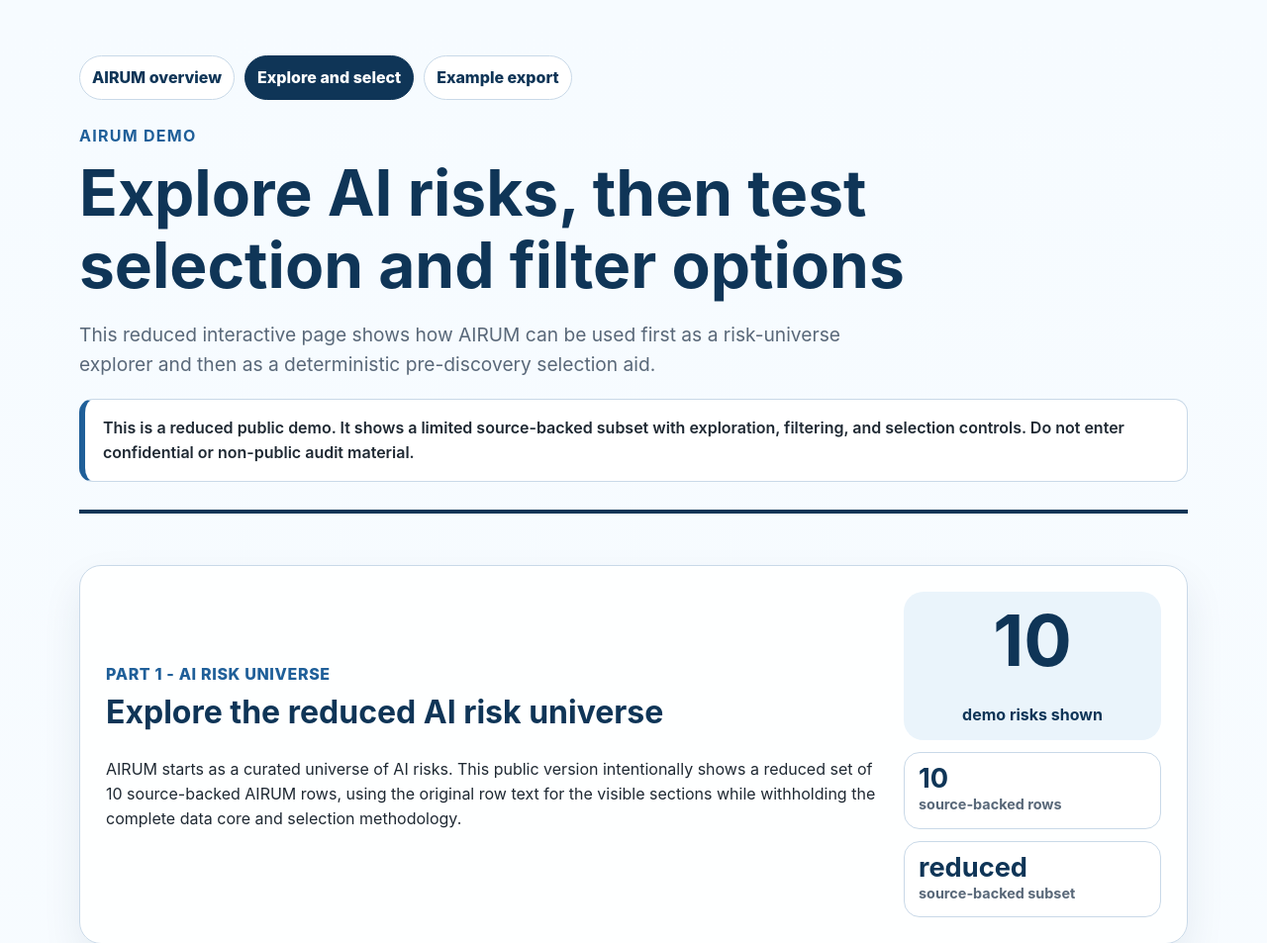
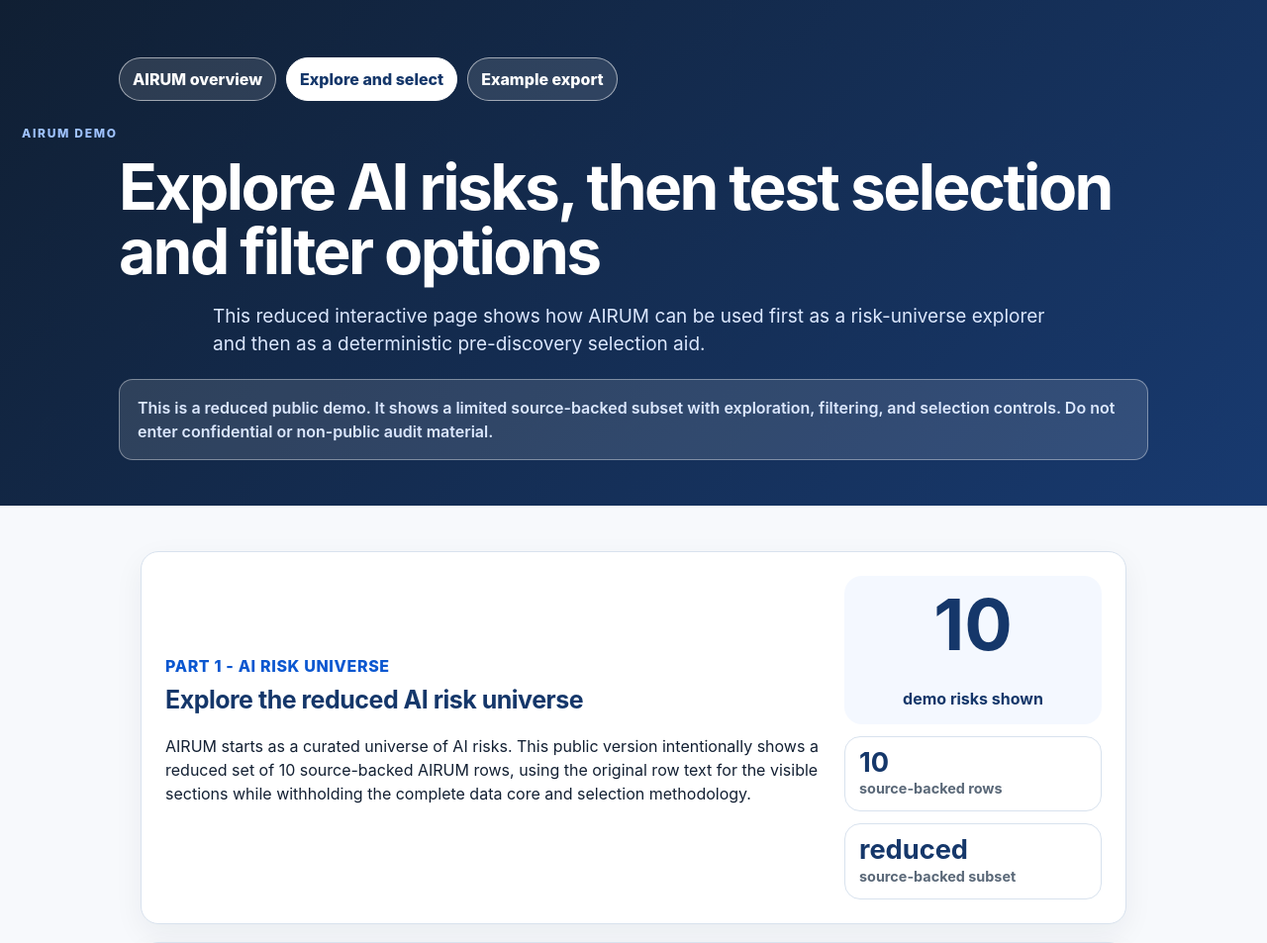
Before and after one commit to busera/AIRUM-public-demo, a plain HTML site: page explore/index.html in a window 1280 px wide. Shown: the top 953 px of the page at 99% size. Drawn offline with Linux system fonts and the light colour scheme.

Commit message:
style: align explore page with AIRUM overview theme

```diff
--- a/explore/css/styles.css
+++ b/explore/css/styles.css
@@ -1,11 +1,13 @@
- :root {
-  --blue-900: #0f3557;
-  --blue-700: #1f5f99;
-  --blue-100: #eaf4fb;
-  --blue-050: #f6fbff;
-  --ink: #1f2933;
-  --muted: #596879;
-  --line: #c9d9e8;
+:root {
+  --ink: #132033;
+  --muted: #5a6878;
+  --line: #d8e2ee;
+  --blue: #1f5eff;
+  --blue-900: #15376a;
+  --blue-700: #0b57d0;
+  --blue-100: #f5f8ff;
+  --blue-050: #f4f8ff;
+  --bg: #f7f9fc;
   --white: #ffffff;
 }
 
@@ -13,27 +15,42 @@
 
 body {
   margin: 0;
-  font-family: Inter, ui-sans-serif, system-ui, -apple-system, BlinkMacSystemFont, "Segoe UI", sans-serif;
+  font-family: -apple-system, BlinkMacSystemFont, "Segoe UI", Inter, Arial, sans-serif;
   color: var(--ink);
-  background: linear-gradient(180deg, var(--blue-050), var(--white));
-  line-height: 1.55;
-}
-
-.hero, main, footer {
-  width: min(1120px, calc(100% - 32px));
-  margin: 0 auto;
+  background: var(--bg);
+  line-height: 1.5;
 }
 
 .hero {
-  padding: 56px 0 28px;
-  border-bottom: 4px solid var(--blue-900);
+  background: linear-gradient(135deg, #101f33, #183a70);
+  color: var(--white);
+  padding: 58px 22px 46px;
+}
+
+.hero > *, main, footer > * {
+  max-width: 1040px;
+  margin-left: auto;
+  margin-right: auto;
+}
+
+main {
+  max-width: 1040px;
+  margin: 0 auto;
+  padding: 28px 22px 48px;
+}
+
+footer {
+  color: var(--muted);
+  border-top: 1px solid var(--line);
+  padding: 20px 22px 34px;
 }
 
 .eyebrow {
   margin: 0 0 8px;
-  color: var(--blue-700);
-  font-weight: 700;
-  letter-spacing: 0.08em;
+  color: #9fc2ff;
+  font-size: 12px;
+  font-weight: 800;
+  letter-spacing: .14em;
   text-transform: uppercase;
 }
 
@@ -46,47 +63,52 @@
 }
 .demo-nav a {
   display: inline-block;
-  padding: 9px 12px;
-  border: 1px solid var(--line);
+  padding: 9px 13px;
+  border: 1px solid rgba(255,255,255,.55);
   border-radius: 999px;
-  background: var(--white);
-  color: var(--blue-900);
+  background: rgba(255,255,255,.12);
+  color: var(--white);
   font-weight: 800;
   text-decoration: none;
 }
 .demo-nav a[aria-current="page"] {
-  background: var(--blue-900);
-  color: var(--white);
-  border-color: var(--blue-900);
+  background: var(--white);
+  color: var(--blue-900);
+  border-color: var(--white);
 }
 footer a { color: var(--blue-700); font-weight: 800; }
 
 h1, h2, h3 { color: var(--blue-900); line-height: 1.15; }
-h1 { max-width: 860px; margin: 0; font-size: clamp(2.2rem, 5vw, 4.4rem); }
-h2 { margin-top: 0; font-size: clamp(1.45rem, 2.6vw, 2rem); }
+h1 {
+  max-width: 860px;
+  margin: 12px 0;
+  color: var(--white);
+  font-size: clamp(2.25rem, 5vw, 4.4rem);
+  line-height: 1.02;
+  letter-spacing: -.04em;
+}
+h2 { margin-top: 0; font-size: 25px; letter-spacing: -.02em; }
 h3 { margin-bottom: 8px; }
 
-.lede { max-width: 820px; font-size: 1.2rem; color: var(--muted); }
+.lede { max-width: 850px; font-size: 19px; color: #dce8ff; }
 
 .boundary {
   margin-top: 20px;
   padding: 16px 18px;
-  border: 1px solid var(--line);
-  border-left: 6px solid var(--blue-700);
-  background: var(--white);
+  border: 1px solid rgba(255,255,255,.38);
+  background: rgba(255,255,255,.12);
+  color: #dce8ff;
   border-radius: 14px;
   font-weight: 600;
 }
 
-main { padding: 28px 0 48px; }
-
 .panel {
-  margin: 24px 0;
-  padding: 26px;
-  background: rgba(255, 255, 255, 0.94);
+  margin: 18px 0;
+  padding: 24px;
+  background: var(--white);
   border: 1px solid var(--line);
-  border-radius: 22px;
-  box-shadow: 0 18px 40px rgba(15, 53, 87, 0.08);
+  border-radius: 18px;
+  box-shadow: 0 10px 30px rgba(18,32,51,.06);
 }
 
 .two-column {
@@ -100,8 +122,8 @@
   display: grid;
   place-items: center;
   min-height: 150px;
-  border-radius: 20px;
-  background: var(--blue-100);
+  border-radius: 18px;
+  background: var(--blue-050);
   color: var(--blue-900);
   text-align: center;
 }
@@ -135,9 +157,6 @@
 button:hover { background: var(--blue-700); }
 
 .cards { display: grid; grid-template-columns: repeat(auto-fit, minmax(260px, 1fr)); gap: 16px; }
-.public-link-grid { display: grid; grid-template-columns: repeat(auto-fit, minmax(220px, 1fr)); gap: 16px; }
-.public-link-grid a { overflow-wrap: anywhere; word-break: break-word; font-weight: 800; color: var(--blue-700); }
-.public-link-grid h3 { margin-top: 0; }
 .section-header {
   display: grid;
   grid-template-columns: minmax(0, 1fr) auto;
@@ -150,7 +169,7 @@
   min-width: 210px;
   padding: 14px;
   border: 1px solid var(--line);
-  border-radius: 16px;
+  border-radius: 14px;
   background: var(--blue-050);
   color: var(--muted);
   font-weight: 700;
@@ -175,7 +194,7 @@
   margin-top: 16px;
   padding: 12px 14px;
   border: 1px solid var(--line);
-  border-radius: 16px;
+  border-radius: 14px;
   background: var(--blue-050);
 }
 .reference-link details { margin: 0; padding: 0; border: 0; }
@@ -315,6 +334,7 @@
   border: 1px solid var(--line);
   border-radius: 18px;
   background: var(--blue-050);
+  box-shadow: 0 8px 22px rgba(18,32,51,.04);
 }
 .candidate-card {
   display: grid;
@@ -380,8 +400,6 @@
 
 .muted { color: var(--muted); }
 .boundary-list { display: grid; gap: 8px; padding-left: 22px; }
-footer { padding: 24px 0 48px; color: var(--muted); }
-
 @media (max-width: 820px) {
   .two-column, .controls, .section-header, .honeycomb-layout, .results-summary, .candidate-grid, .candidate-cards, .universe-grid { grid-template-columns: 1fr; }
   .panel { padding: 20px; }
```
